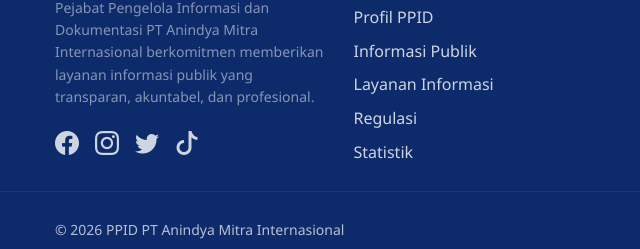
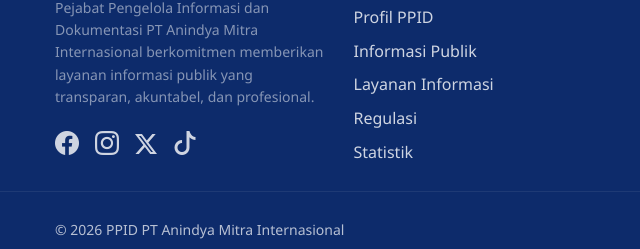
Before and after one commit to ajengdhiyaa21/PPID, a plain HTML site: page tugas-wewenang.html in a window 1280 px wide. Shown: the part 2261-2510 px from the top of the page, 0-640 px from the left. Drawn offline with nearby package versions, Linux system fonts and the light colour scheme.

Commit message:
Update Twitter link to X with new icon

```diff
--- a/tugas-wewenang.html
+++ b/tugas-wewenang.html
@@ -316,8 +316,14 @@
               title="Facebook"><i class="bi bi-facebook"></i></a>
             <a href="https://www.instagram.com/ptanindya_official?igsh=Y3QyM2R1b3U1dzA3" class="text-white fs-4"
               title="Instagram"><i class="bi bi-instagram"></i></a>
-            <a href="https://x.com/ptanindya_ofc?t=cMtqe5MRoiBPmVobgwXlCw&s=09" class="text-white fs-4"
-              title="Twitter"><i class="bi bi-twitter"></i></a>
+            <a href="https://x.com/ptanindya_ofc?t=cMtqe5MRoiBPmVobgwXlCw&s=09" class="text-white" title="X"
+              style="display: flex; align-items: center;">
+              <svg xmlns="http://www.w3.org/2000/svg" width="22" height="22" fill="currentColor" class="bi bi-x-lg"
+                viewBox="0 0 16 16">
+                <path
+                  d="M12.6.75h2.454l-5.36 6.142L16 15.25h-4.937l-3.867-5.055-4.425 5.055H.316l5.733-6.57L0 .75h5.063l3.495 4.633L12.601.75Zm-.86 13.028h1.36L4.323 2.145H2.865l8.875 11.633Z" />
+              </svg>
+            </a>
             <a href="https://www.tiktok.com/@ptanindya_official?_t=8jHwebcJQlF&_r=1" class="text-white fs-4"
               title="TikTok"><i class="bi bi-tiktok"></i></a>
           </div>
```
